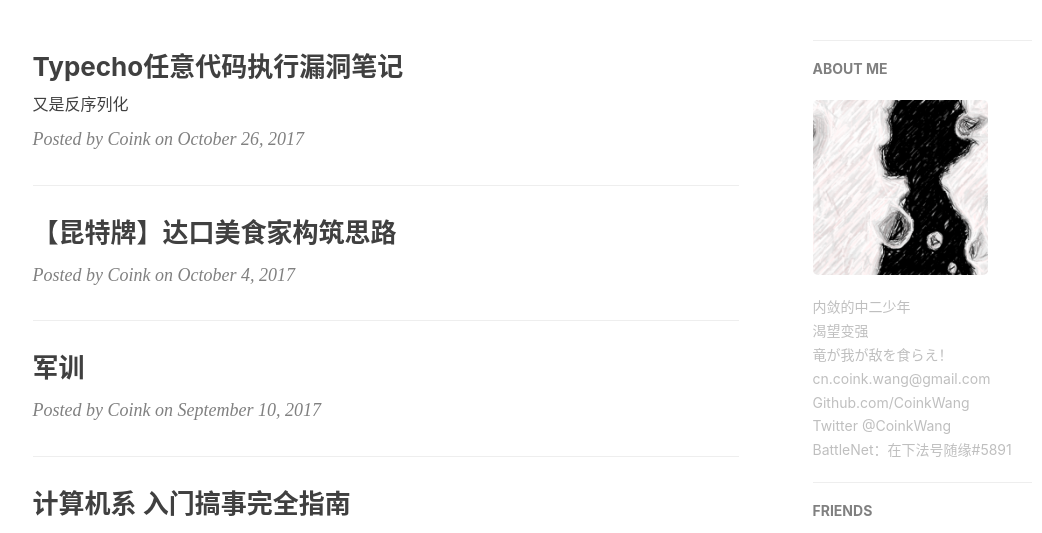
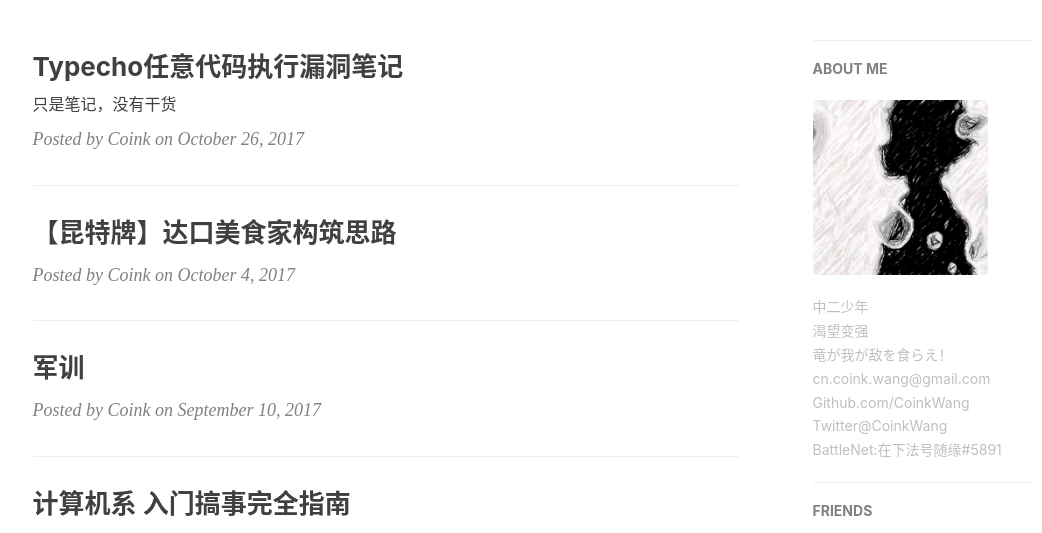
Before and after one commit to CoinkWang/coinkwang.github.com, a Jekyll site: the page built from index.html, in a window 1280 px wide. Shown: the part 418-951 px from the top of the page, without its empty margins (135-1177 px from the left). Built offline with Jekyll 4.4.1, drawn with Linux system fonts in a browser that asks for light colours; the list of posts is cut into pages by our own code; comment, search, counter and statistics services are not loaded.

Commit message:
change subtitle & change sidebar description

```diff
--- a/_config.yml
+++ b/_config.yml
@@ -27,11 +27,11 @@ permalink: /:title.html
 
 # Sidebar settings
 sidebar: true
-sidebar-about-description: 内敛的中二少年<br>渴望变强<br>竜が我が敌を食らえ！<br><a href="mailto:cn.coink.wang@gmail.com">cn.coink.wang@gmail.com</a><br><a href="https://github.com/CoinkWang">Github.com/CoinkWang</a><br><a href="https://twitter.com/CoinkWang">Twitter @CoinkWang</a><br>BattleNet：在下法号随缘#5891
+sidebar-about-description: 中二少年<br>渴望变强<br>竜が我が敌を食らえ！<br><a href="mailto:cn.coink.wang@gmail.com">cn.coink.wang@gmail.com</a><br><a href="https://github.com/CoinkWang">Github.com/CoinkWang</a><br><a href="https://twitter.com/CoinkWang">Twitter@CoinkWang</a><br>BattleNet:在下法号随缘#5891
 
 sidebar-avatar: /img/avatar.jpg
 
-# plugins: [jekyll-paginate]
+plugins: [jekyll-paginate]
 disqus_username: Coink
 
 # Friends
--- a/_posts/2017-10-26-typecho-backdoor.md
+++ b/_posts/2017-10-26-typecho-backdoor.md
@@ -1,7 +1,7 @@
 ---
 layout: post
 title: Typecho任意代码执行漏洞笔记
-subtitle: 又是反序列化
+subtitle: 只是笔记，没有干货
 author: Coink
 date: 2017-10-26
 categories:
```
